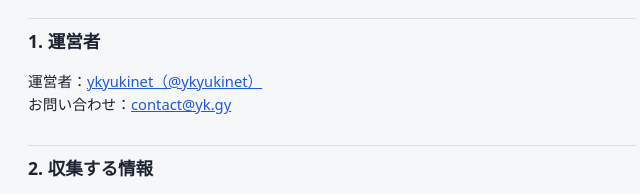
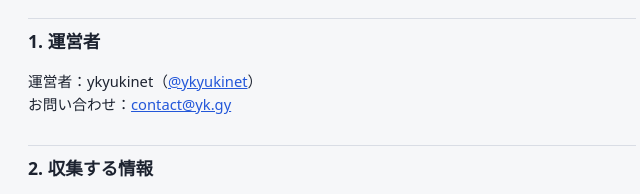
Before and after one commit to ykyuki/yk.gy, a plain HTML site: page web/privacy.html in a window 1280 px wide. Shown: the part 262-456 px from the top of the page, 308-948 px from the left. Drawn offline with Linux system fonts and the light colour scheme.

Commit message:
docs(privacy): link only the @ykyukinet handle
Co-Authored-By: Claude Opus 5.5 <noreply@anthropic.com>

```diff
--- a/web/privacy.html
+++ b/web/privacy.html
@@ -17,7 +17,7 @@
     <p>yk.gy（以下「本サービス」）の運営者（以下「運営者」）は、本サービスの利用者に関する情報を、以下のとおり取り扱います。本サービスは現在α版であり、内容は予告なく変更される場合があります。</p>
 
     <h2>1. 運営者</h2>
-    <p>運営者：<a href="https://x.com/ykyukinet" rel="noopener noreferrer">ykyukinet（@ykyukinet）</a><br>
+    <p>運営者：ykyukinet（<a href="https://x.com/ykyukinet" rel="noopener noreferrer">@ykyukinet</a>）<br>
       お問い合わせ：<a href="mailto:contact@yk.gy">contact@yk.gy</a></p>
 
     <h2>2. 収集する情報</h2>
```
